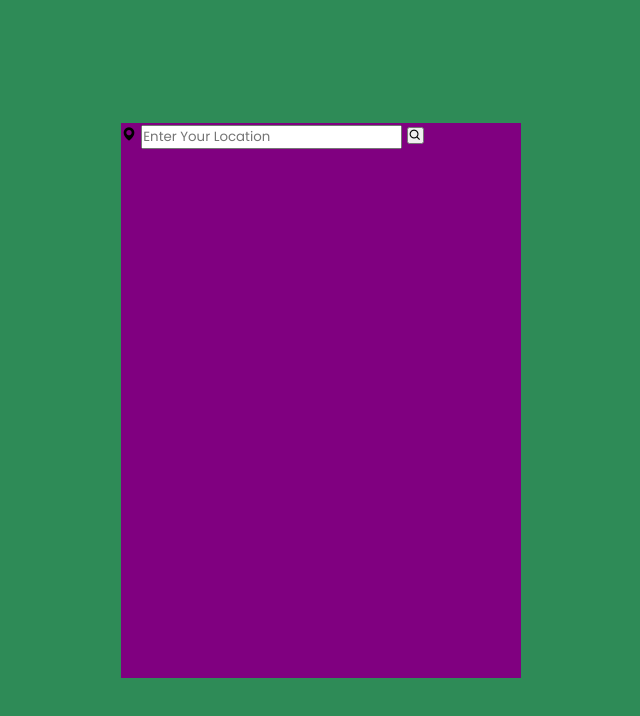
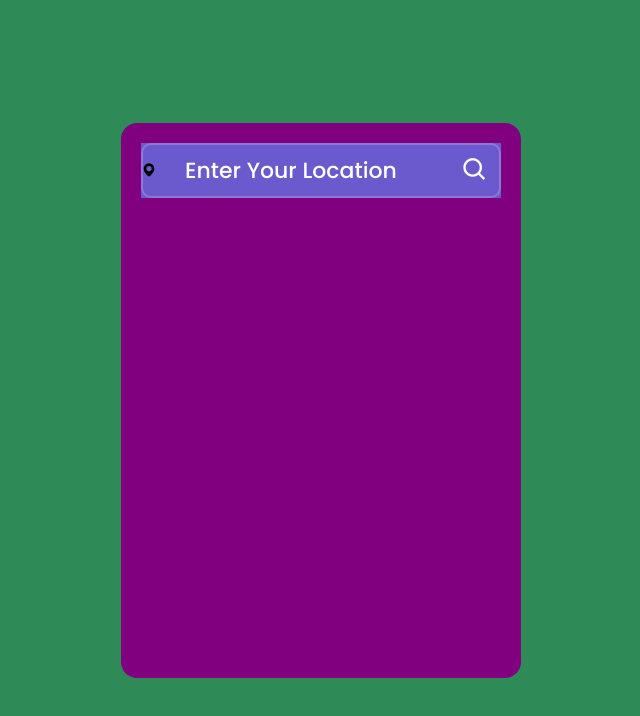
Before and after one commit to hasin-eshrak/mis455-s1-final, a plain HTML site: page index.html in a window 1280 px wide. Shown: the whole page, without its empty margins (319-959 px from the left). Drawn offline with nearby package versions, Linux system fonts and the light colour scheme.

Commit message:
2nd Commit
Working On CSS

```diff
--- a/styles.css
+++ b/styles.css
@@ -21,4 +21,49 @@ body{
     width: 400px;
     height: 555px;
     background: purple;
+    border-radius: 16px;
+    padding: 20px;
 }
+
+.search-box{
+    position: relative;
+    width: 100%;
+    height: 55px;
+    background: slateblue;
+    display: flex;
+    align-items: center;
+}
+
+.search-box input{
+    position: absolute;
+    width: 100%;
+    height: 100%;
+    background: transparent;
+    border: 2px solid rgba(255, 255, 255, 0.2);
+    outline: none;
+    border-radius: 10px;
+    font-size: 22px;
+    color: #fff;
+    font-weight: 500;
+    text-transform: uppercase;
+    padding: 0 48px 0 42px;
+}
+
+.search-box input::placeholder{
+    color: #fff;
+    text-transform: capitalize;
+}
+
+.search-box button{
+    position: absolute;
+    right: 0;
+    width: 40px;
+    height: 100%;
+    background: transparent;
+    border: none;
+    outline: none;
+    font-size: 28px;
+    color: #fff;
+    padding: 0 40px 0 5px;
+    cursor: pointer;
+}
```
